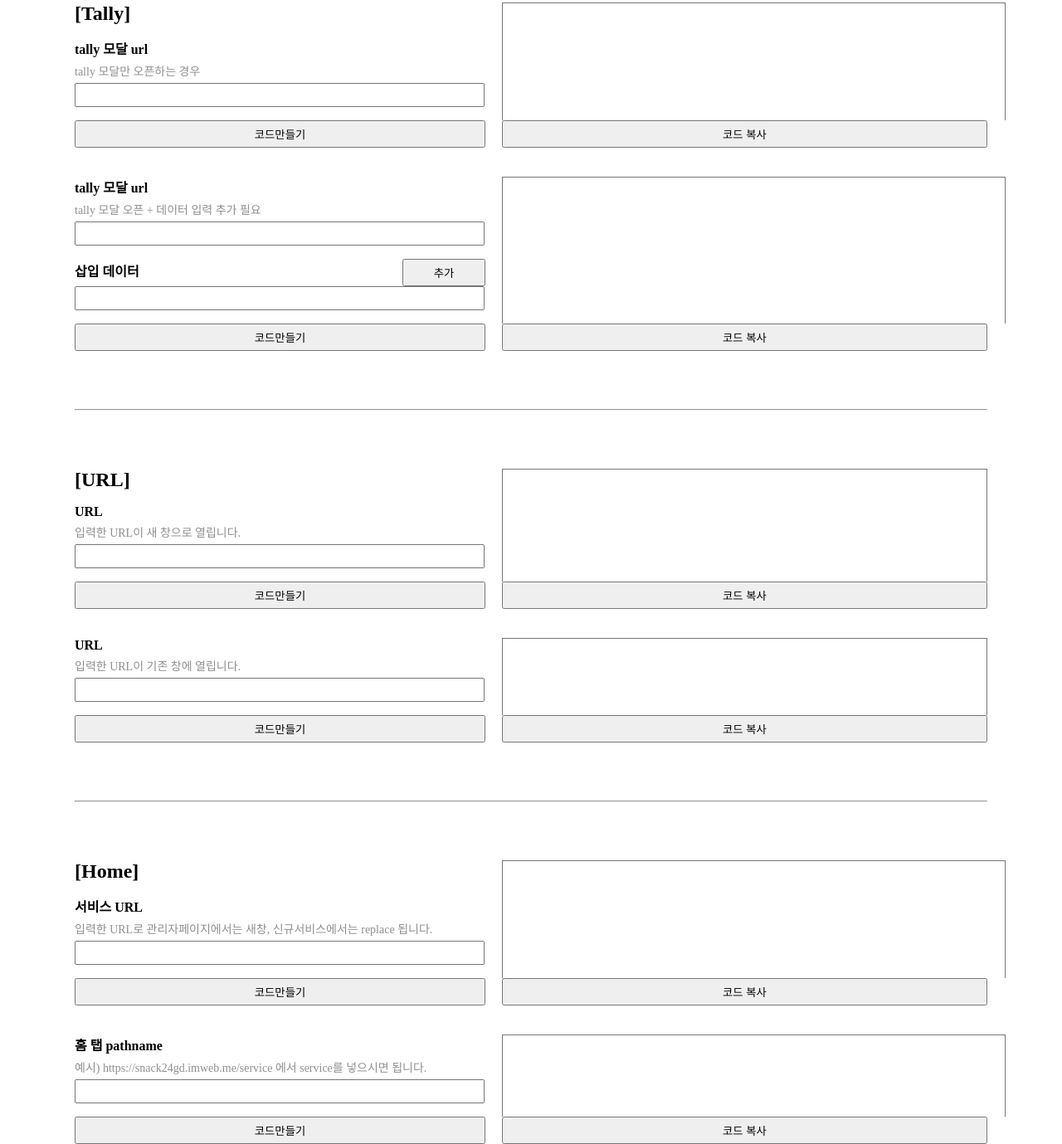
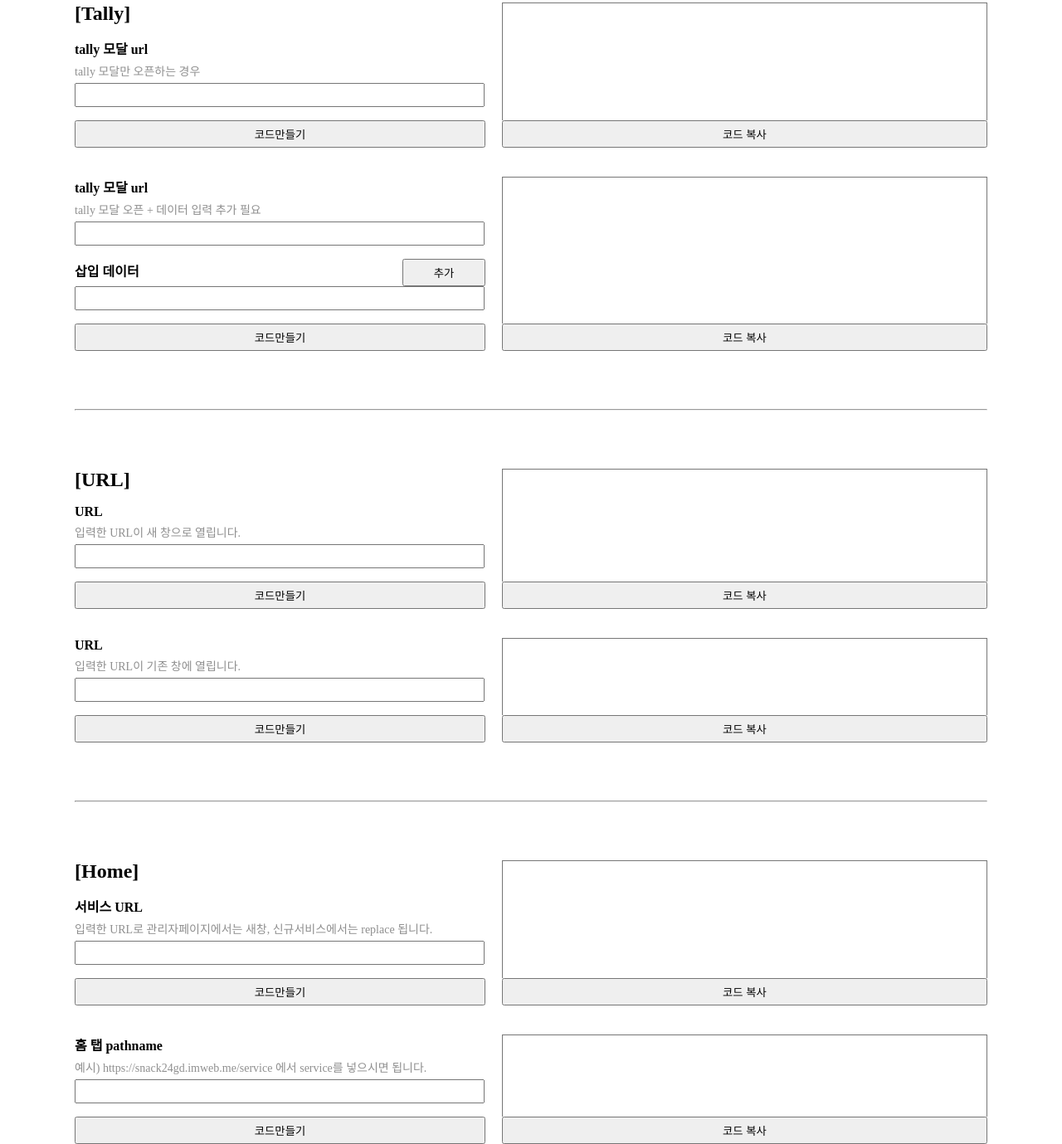
Before and after one commit to wefun-snack24h/web-builder-utilization, a plain HTML site: page page/index.html in a window 1280 px wide. Shown: the part 676-2055 px from the top of the page at 83% size. Drawn offline with Linux system fonts and the light colour scheme.

Commit message:
:sparkles: html 문서 수정

```diff
--- a/page/index.html
+++ b/page/index.html
@@ -149,7 +149,7 @@
         <button onclick="handleClickOpenTally()">코드만들기</button>
       </div>
       <div class="module__code">
-        <textarea id="result__2-1" style="width: 100%"></textarea>
+        <textarea id="result__2-1"></textarea>
         <button onclick="handleCopy('2-1')">코드 복사</button>
       </div>
     </div>
@@ -172,7 +172,7 @@
         <button onclick="handleClickOpenTallyAndSetData()">코드만들기</button>
       </div>
       <div class="module__code">
-        <textarea id="result__2-2" style="width: 100%"></textarea>
+        <textarea id="result__2-2"></textarea>
         <button onclick="handleCopy('2-2')">코드 복사</button>
       </div>
     </div>
@@ -225,7 +225,7 @@
         <button onclick="handleClickUrl()">코드만들기</button>
       </div>
       <div class="module__code">
-        <textarea id="result__4-1" style="width: 100%"></textarea>
+        <textarea id="result__4-1"></textarea>
         <button onclick="handleCopy('4-1')">코드 복사</button>
       </div>
     </div>
@@ -241,7 +241,7 @@
         <button onclick="handleChangeHomeCategory()">코드만들기</button>
       </div>
       <div class="module__code">
-        <textarea id="result__4-2" style="width: 100%"></textarea>
+        <textarea id="result__4-2"></textarea>
         <button onclick="handleCopy('4-2')">코드 복사</button>
       </div>
     </div>
```
